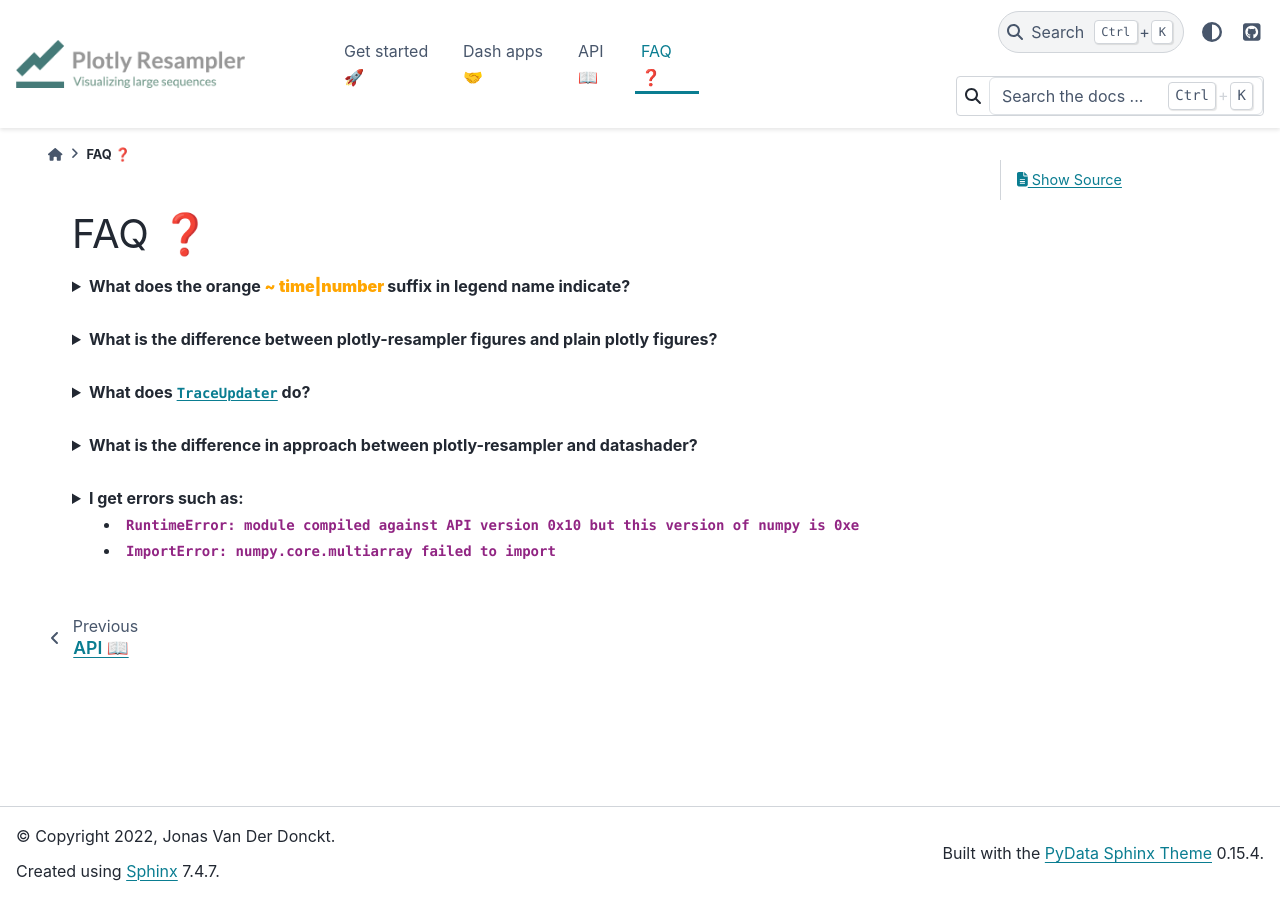
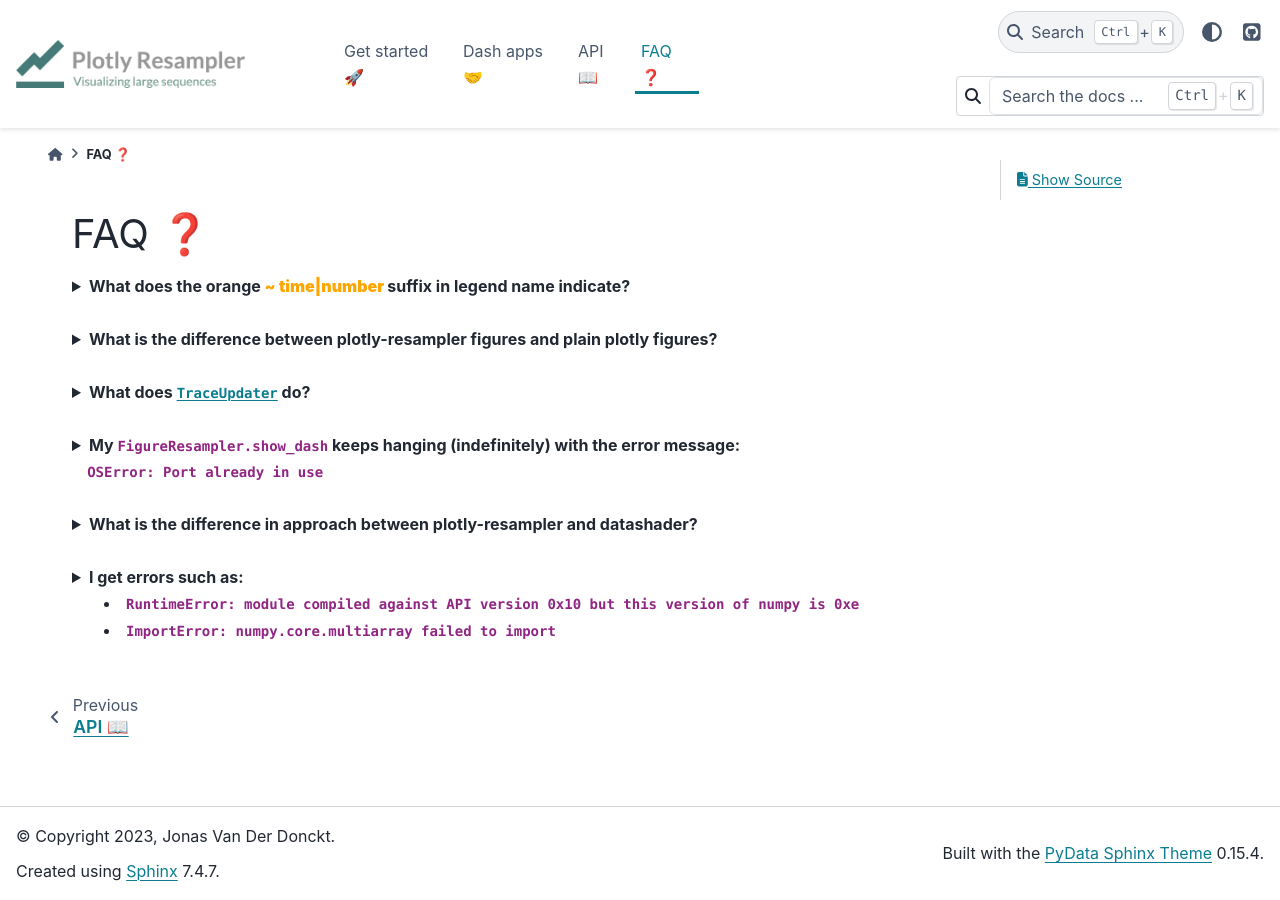
Before and after one commit to predict-idlab/plotly-resampler, a Sphinx documentation site: the page built from docs/sphinx/FAQ.rst, in a window 1280 px wide. Built offline with Sphinx 7.4.7 and the PyData theme 0.15.4, drawn with Linux system fonts in a browser that asks for light colours.

Commit message:
:crayon: fixing some variables / paths & adding docs

```diff
--- a/docs/sphinx/FAQ.rst
+++ b/docs/sphinx/FAQ.rst
@@ -65,6 +65,21 @@ plotly-resampler can be thought of as wrapper around plain plotly figures which
 The ``TraceUpdater`` class is a custom dash component that aids ``dcc.Graph`` components to efficiently send and update (in our case aggregated) data to the front-end.
 
 For more information on how to use the trace-updater component together with the ``FigureResampler``, see our dash app `examples <https://github.com/predict-idlab/plotly-resampler/tree/main/examples>`_` and look at the `trace-updater <https://github.com/predict-idlab/trace-updater/blob/master/trace_updater/TraceUpdater.py>`_ its documentation.
+
+.. raw:: html
+
+   </div>
+   </details>
+   <br>
+   <details>
+   <summary>
+      <a><b>My <code>FigureResampler.show_dash</code> keeps hanging (indefinitely) with the error message:<br>&nbsp;&nbsp;&nbsp; <code>OSError: Port already in use</code></b></a>
+   </summary>
+   <div style="margin-left:1em">
+
+Plotly-resampler its ``FigureResampler.show_dash`` method leverages the `jupyterdash <https://github.com/plotly/jupyter-dash>`_ toolkit to easily allow integration of dash apps in notebooks. However, there is a `known issue <https://github.com/plotly/jupyter-dash/pull/105>`_ with jupyterDash that causes the ``FigureResampler.show_dash`` method to hang when the port is already in use. In a future Pull-Request they will hopefully fix this issue.
+
+In the meantime, you can use the following workaround (if you do not care about the `Werkzeug security issue <https://github.com/predict-idlab/plotly-resampler/pull/174>`_): `pip install werkzeug==2.2.3`.
 
 .. raw:: html
 
--- a/docs/sphinx/conf.py
+++ b/docs/sphinx/conf.py
@@ -20,7 +20,7 @@ sys.path.append(os.path.abspath("../../plotly_resampler"))
 # -- Project information -----------------------------------------------------
 
 project = "plotly-resampler"
-copyright = "2022, Jonas Van Der Donckt"
+copyright = "2023, Jonas Van Der Donckt"
 author = "Jonas Van Der Donckt, Jeroen Van Der Donckt, Emiel Deprost"
 
 # The full version, including alpha/beta/rc tags
```
Also changed, not shown: CONTRIBUTING.md (+1 -1 lines).
